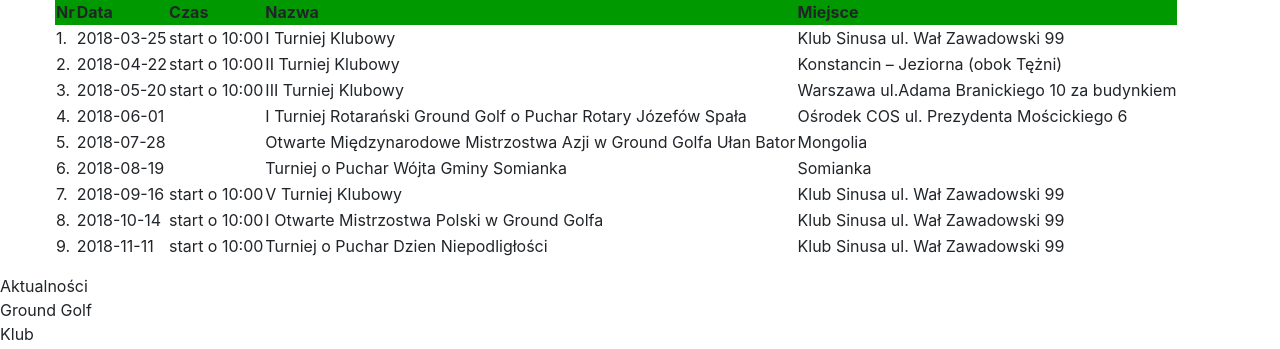
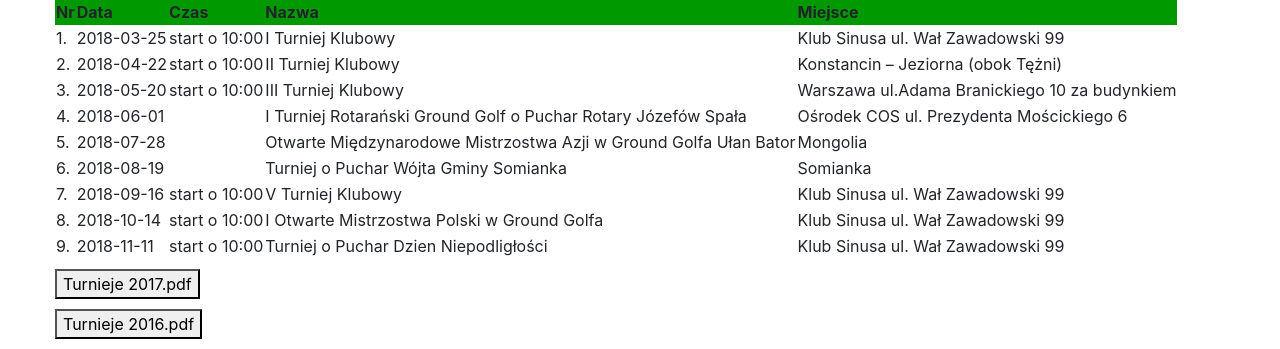
Before and after one commit to yurenych/Golf-club, a PHP site: page /turnieje.html in a window 1280 px wide. Shown: the part 953-1302 px from the top of the page. Run offline with PHP 8.4, Linux system fonts and the light colour scheme; some libraries are stand-ins or nearby versions.

Commit message:
Added download buttons to turnieje page

```diff
--- a/pages/turnieje/turnieje.css
+++ b/pages/turnieje/turnieje.css
@@ -11,8 +11,17 @@
 footer {
 	margin-top: 15px;
 }
+.downloadButton {
+	display: block;
+	margin-top: 10px;
+}
 @media screen and (max-width: 992px) {
 	.dataTableContainer {
 		padding: 0 15px;
 	}
 }
+@media screen and (max-width: 750px) {
+	.downloadButton button {
+		width: 100%;
+	}
+}
--- a/pages/turnieje/turnieje.html
+++ b/pages/turnieje/turnieje.html
@@ -45,7 +45,7 @@
     </div>
     <div class="navContainer">
       <div class="buttonContainer"><a class="navButton" href="aktualnosci.html">Aktualności</a></div>
-      <div class="buttonContainer"><a class="navButton" href="ground-golf.html">Ground Golf</a></div>
+      <div class="buttonContainer hoverButton"><a class="navButton" href="ground-golf.html">Ground Golf</a></div>
       <div class="buttonContainer"><a class="navButton" href="klub.html">Klub</a></div>
       <div class="buttonContainer"><a class="navButton" href="turnieje.html">Turnieje</a></div>
       <div class="buttonContainer"><a class="navButton" href="jak-zaczac.html">Jak zacząć</a></div>
@@ -133,6 +133,14 @@
           </tr>
       </tbody>
     </table>
+    <div>
+      <a href="../../tuturniejeCalendars/calendar2016.pdf" class="downloadButton" download>
+        <button>Turnieje 2017.pdf</button>
+      </a>
+      <a href="../../tuturniejeCalendars/calendar2017.pdf" class="downloadButton" download>
+        <button>Turnieje 2016.pdf</button>
+      </a>
+    </div>
   </div>
   <footer>
     <div class="footerContainer">
```
Also changed, not shown: 2 other files.
